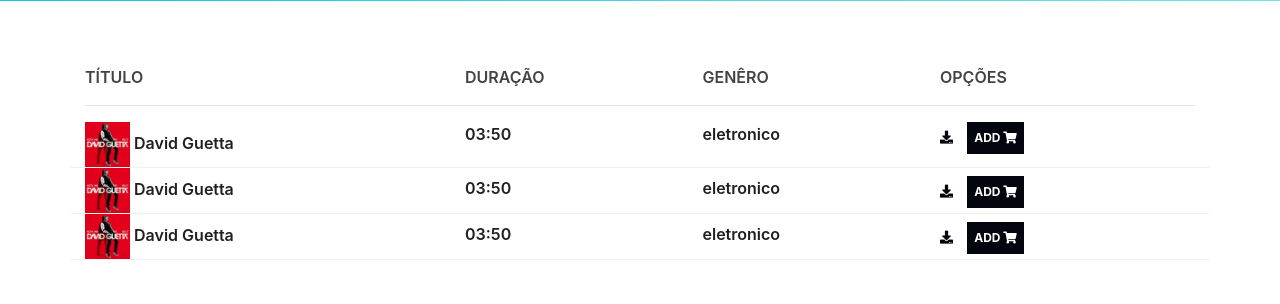
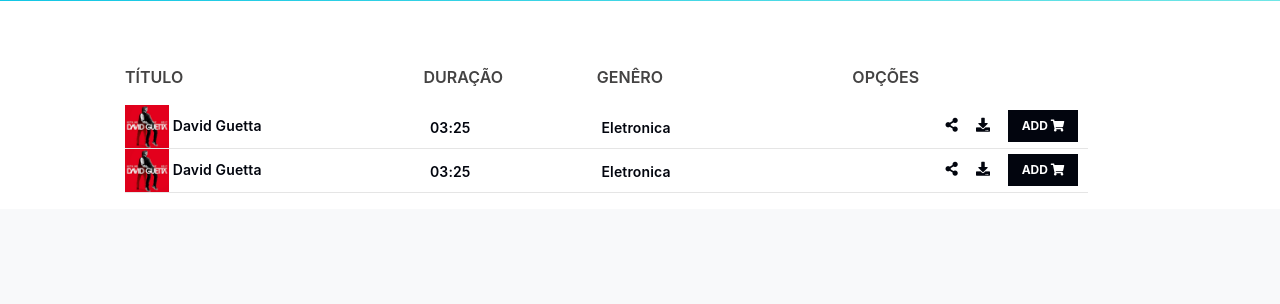
Before and after one commit to SidSan97/music-player, a PHP site: page / in a window 1280 px wide. Shown: the part 654-958 px from the top of the page. After the commit the page ends 847 px from the top, so only its background shows below. Run offline with PHP 8.4, Linux system fonts and the light colour scheme; some libraries are stand-ins or nearby versions.

Commit message:
Estilização da playlist

```diff
--- a/css/index.css
+++ b/css/index.css
@@ -175,24 +175,80 @@ body
     z-index: -1;
 }
 
-#menu-musicas-titulos
+#menu-musicas-titulos li
 {
     color: rgb(68, 67, 67);
     font-weight: 600;
+    list-style: none;
+    display: flex;
+    width: 90%;
 }
 
-#menu-musicas-playlist
+#menu-musicas-titulos li article:first-child
 {
-    color: rgb(32, 32, 32);
-    font-weight: 600;
-    margin-bottom: 4%;
+    width: 31%;
 }
 
-#menu-musicas-playlist span
+#menu-musicas-titulos li article:nth-child(2)
 {
+    width: 18%;
+}
+
+#menu-musicas-titulos li article:nth-child(3)
+{
+    width: 20%;
+}
+
+#menu-musicas-titulos li article:nth-child(4)
+{
+    width: 20%;
+    text-align: center;
+}
+
+#menu-musicas-playlist li
+{
+    height: 44px;
     color: #02050e;
-    font-size: 13px;
-    margin-right: 4%;
+    font-size: 14px;
+    font-weight: 600;
+    letter-spacing: .01em;
+    padding: 0 10px 0 0;
+    border-bottom: 1px solid rgba(127, 127, 127, .2);
+    cursor: pointer;
+    position: relative;
+    overflow: hidden;
+    list-style: none;
+    display: flex;
+    width: 90%;
+}
+
+#menu-musicas-playlist li article:first-child
+{
+    width: 32%;
+}
+
+#menu-musicas-playlist li article:nth-child(2)
+{
+    width: 18%;
+    padding-top: 12px;
+}
+
+#menu-musicas-playlist li article:nth-child(3)
+{
+    width: 20%;
+    padding-top: 12px;
+}
+
+#menu-musicas-playlist li article:nth-child(4)
+{
+    width: 30%;
+    padding-top: 5px;
+    text-align: right;
+}
+
+#menu-musicas-playlist li article i:nth-child(2)
+{
+    margin-left: 5%;
 }
 
 .btn-car-add
@@ -201,8 +257,9 @@ body
     color: white;
     border: 2px solid #02050e;
     height: auto;
-    width: auto;
+    width: 70px;
     font-weight: 700;
     font-size: 12px;
     padding: 5px;
+    margin-left: 5%;
 }
--- a/index.php
+++ b/index.php
@@ -56,61 +56,50 @@
 
      <div class="container">
         <section id="menu-musicas-titulos">
-         <div class="row">
-             <div class="col-4"> TÍTULO </div>
-             <div class="col"> DURAÇÃO </div>
-             <div class="col"> GENÊRO </div>
-             <div class="col-3"> OPÇÕES </div>
-         </div>
+            <ul>
+                <li>
+                    <article>TÍTULO</article>
+                    <article>DURAÇÃO</article>
+                    <article>GENÊRO</article>
+                    <article>OPÇÕES</article>
+                </li>
+            </ul>
         </section>
 
-        <hr>
-
         <section id="menu-musicas-playlist">
-            <div class="row" style="border-bottom: 1px solid rgba(127,127,127,.1)">
-                <div class="col-4">
-                    <img src="foto-albuns/dg.jpg" height="45px" width="45px">
-                    David Guetta
-                </div>
-                <div class="col">03:50</div>
-                <div class="col">eletronico</div>
-                <div class="col-3">
-                    <span><i class="fas fa-download"></i></span>
-                    <button class="btn-car-add">
-                        ADD <i class="fas fa-shopping-cart"></i>
-                    </button>
-                </div>
-            </div>
-
-            <div class="row" style="border-bottom: 1px solid rgba(127,127,127,.1)">
-                <div class="col-4">
-                    <img src="foto-albuns/dg.jpg" height="45px" width="45px">
-                    David Guetta
-                </div>
-                <div class="col mt-2">03:50</div>
-                <div class="col mt-2">eletronico</div>
-                <div class="col-3 mt-2">
-                    <span><i class="fas fa-download"></i></span>
+            <ul>
+                <li>
+                    <article>
+                        <img src="foto-albuns/dg.jpg" width="44px" height="44px">
+                        David Guetta
+                    </article>
+                    <article>03:25</article>
+                    <article>Eletronica</article>
+                    <article>
+                        <i class="fas fa-share-alt"></i>
+                        <i class="fas fa-download"></i>
                         <button class="btn-car-add">
                             ADD <i class="fas fa-shopping-cart"></i>
                         </button>
-                </div>
-            </div>
+                    </article>
+                </li>
 
-            <div class="row" style="border-bottom: 1px solid rgba(127,127,127,.1)">
-                <div class="col-4">
-                    <img src="foto-albuns/dg.jpg" height="45px" width="45px">
-                    David Guetta
-                </div>
-                <div class="col mt-2">03:50</div>
-                <div class="col mt-2">eletronico</div>
-                <div class="col-3 mt-2">
-                    <span><i class="fas fa-download"></i></span>
+                <li>
+                    <article>
+                        <img src="foto-albuns/dg.jpg" width="44px" height="44px">
+                        David Guetta
+                    </article>
+                    <article>03:25</article>
+                    <article>Eletronica</article>
+                    <article>
+                        <i class="fas fa-share-alt"></i>
+                        <i class="fas fa-download"></i>
                         <button class="btn-car-add">
                             ADD <i class="fas fa-shopping-cart"></i>
                         </button>
-                </div>
-            </div>
+                    </article>
+                </li>
+            </ul>
         </section>
      </div>
 
```
